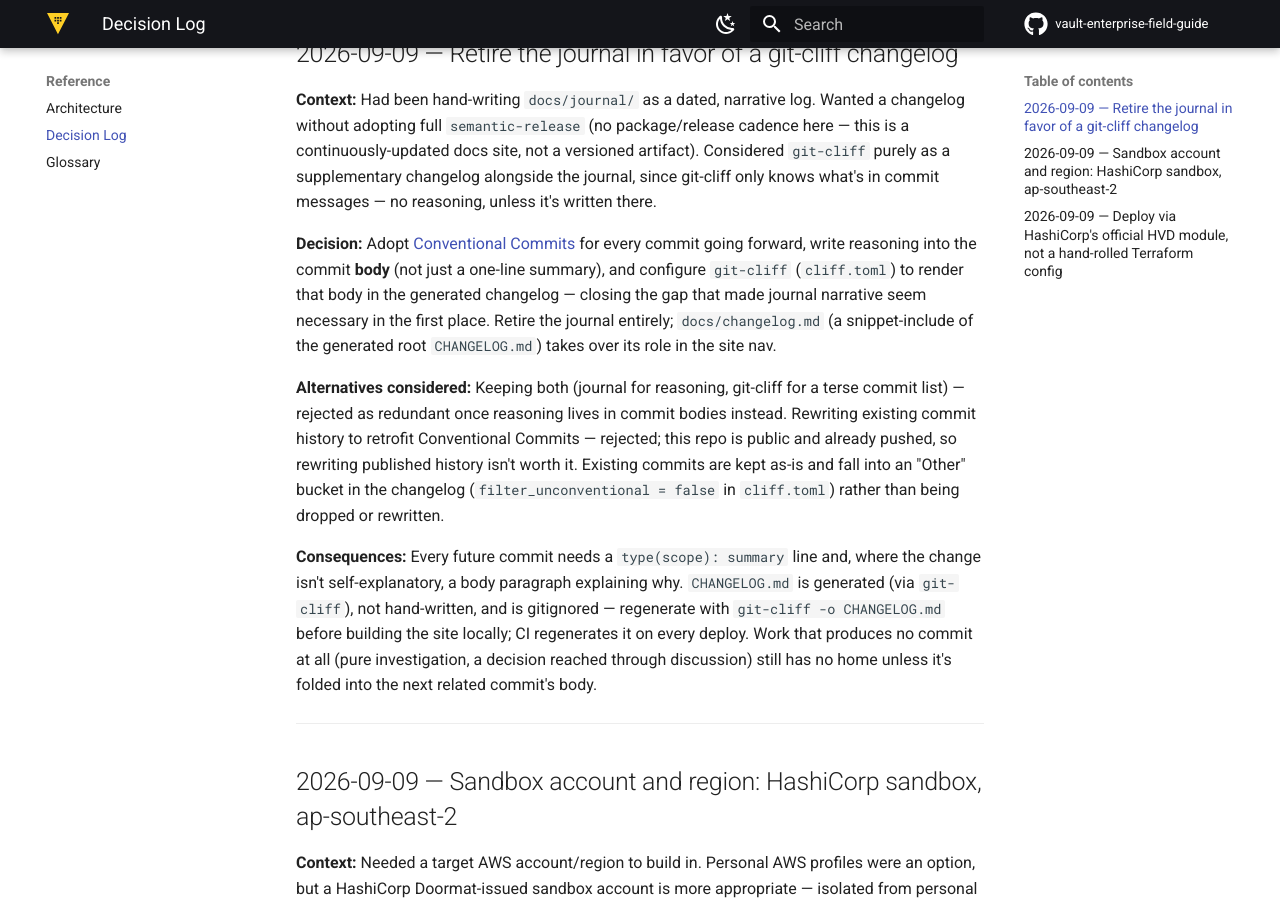
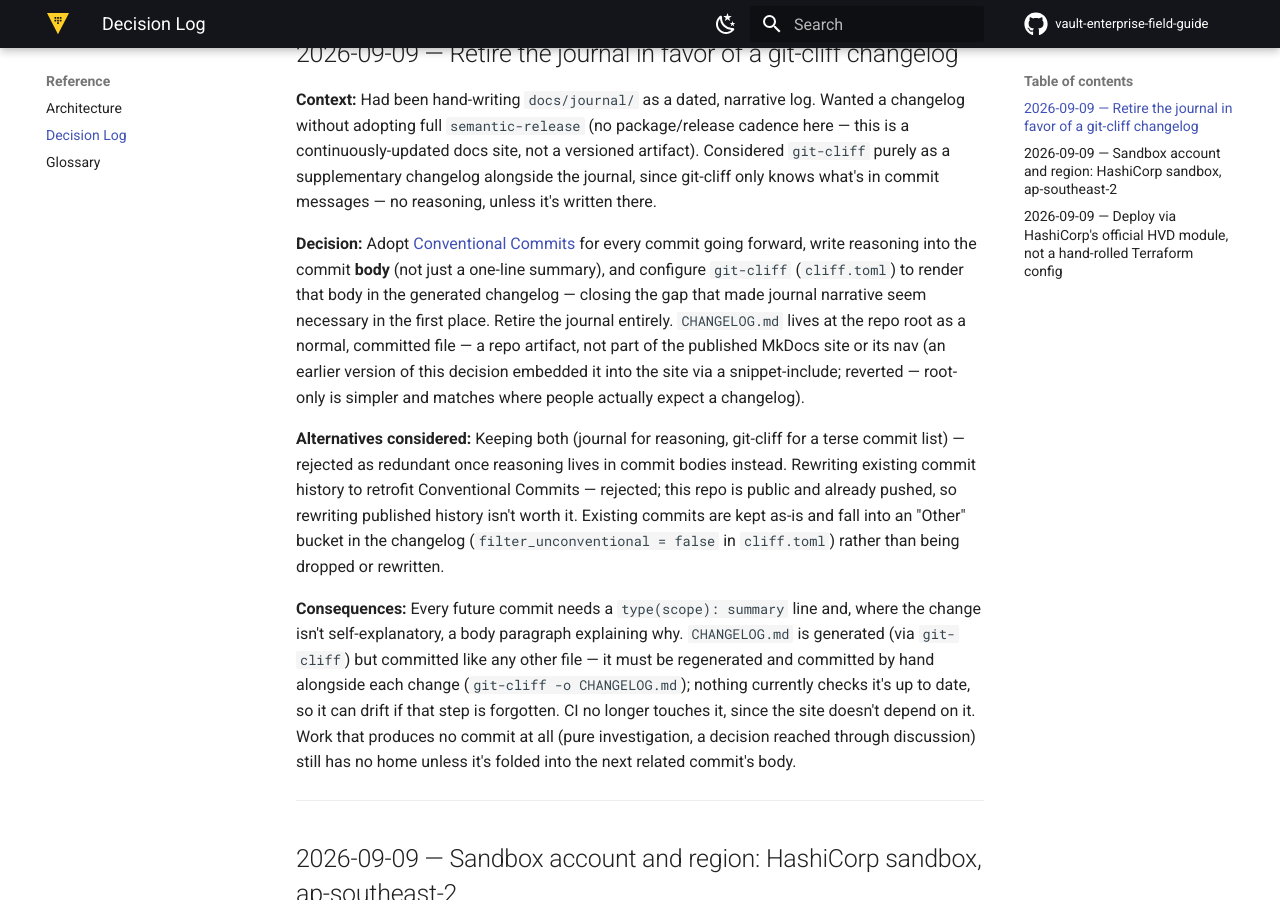
Before and after one commit to markcarriedo/vault-enterprise-field-guide, an MkDocs documentation site: the page built from docs/reference/decisions.md, in a window 1280 px wide and 900 px high, scrolled down 476 px. Built offline with MkDocs 1.6.1 and Material for MkDocs 9.7.7, drawn with Linux system fonts in a browser that asks for light colours; comment, search, counter and statistics services are not loaded.

Commit message:
docs: move CHANGELOG.md to the repo root, out of the MkDocs site
Previous setup embedded it into the site via a snippet-include, but a
generated file that's also gitignored means nobody actually sees it
except whoever last ran git-cliff locally. Root-level and committed is
the actual convention (GitHub surfaces it, git clone gets it) and
matches where people expect to find one. CI no longer regenerates it
since the site build doesn't depend on it; it's now a manual step
alongside each commit, same as running gitleaks locally already is.

Claude-Session: https://claude.ai/code/session_01W8wX9ho5zsL4nSkjw8ZJSM

```diff
--- a/docs/reference/decisions.md
+++ b/docs/reference/decisions.md
@@ -27,8 +27,10 @@ commit messages — no reasoning, unless it's written there.
 commit going forward, write reasoning into the commit **body** (not just a one-line summary),
 and configure `git-cliff` (`cliff.toml`) to render that body in the generated changelog —
 closing the gap that made journal narrative seem necessary in the first place. Retire the
-journal entirely; `docs/changelog.md` (a snippet-include of the generated root `CHANGELOG.md`)
-takes over its role in the site nav.
+journal entirely. `CHANGELOG.md` lives at the repo root as a normal, committed file — a repo
+artifact, not part of the published MkDocs site or its nav (an earlier version of this
+decision embedded it into the site via a snippet-include; reverted — root-only is simpler and
+matches where people actually expect a changelog).
 
 **Alternatives considered:** Keeping both (journal for reasoning, git-cliff for a terse
 commit list) — rejected as redundant once reasoning lives in commit bodies instead.
@@ -39,10 +41,12 @@ false` in `cliff.toml`) rather than being dropped or rewritten.
 
 **Consequences:** Every future commit needs a `type(scope): summary` line and, where the
 change isn't self-explanatory, a body paragraph explaining why. `CHANGELOG.md` is generated
-(via `git-cliff`), not hand-written, and is gitignored — regenerate with `git-cliff -o
-CHANGELOG.md` before building the site locally; CI regenerates it on every deploy. Work that
-produces no commit at all (pure investigation, a decision reached through discussion) still
-has no home unless it's folded into the next related commit's body.
+(via `git-cliff`) but committed like any other file — it must be regenerated and committed by
+hand alongside each change (`git-cliff -o CHANGELOG.md`); nothing currently checks it's
+up to date, so it can drift if that step is forgotten. CI no longer touches it, since the
+site doesn't depend on it. Work that produces no commit at all (pure investigation, a
+decision reached through discussion) still has no home unless it's folded into the next
+related commit's body.
 
 ---
 
--- a/mkdocs.yml
+++ b/mkdocs.yml
@@ -52,10 +52,7 @@ markdown_extensions:
   - pymdownx.highlight:
       anchor_linenums: true
   - pymdownx.inlinehilite
-  - pymdownx.snippets:
-      base_path:
-        - .
-        - docs
+  - pymdownx.snippets
   - pymdownx.tabbed:
       alternate_style: true
   - tables
@@ -86,4 +83,3 @@ nav:
       - reference/architecture.md
       - reference/decisions.md
       - reference/glossary.md
-  - Changelog: changelog.md
```
Also changed, not shown: CHANGELOG.md (added, +99 -0 lines), README.md (+17 -10 lines), docs/changelog.md (deleted, +0 -8 lines), docs/guide/index.md (+2 -2 lines), docs/index.md (+7 -3 lines), 2 other files.
